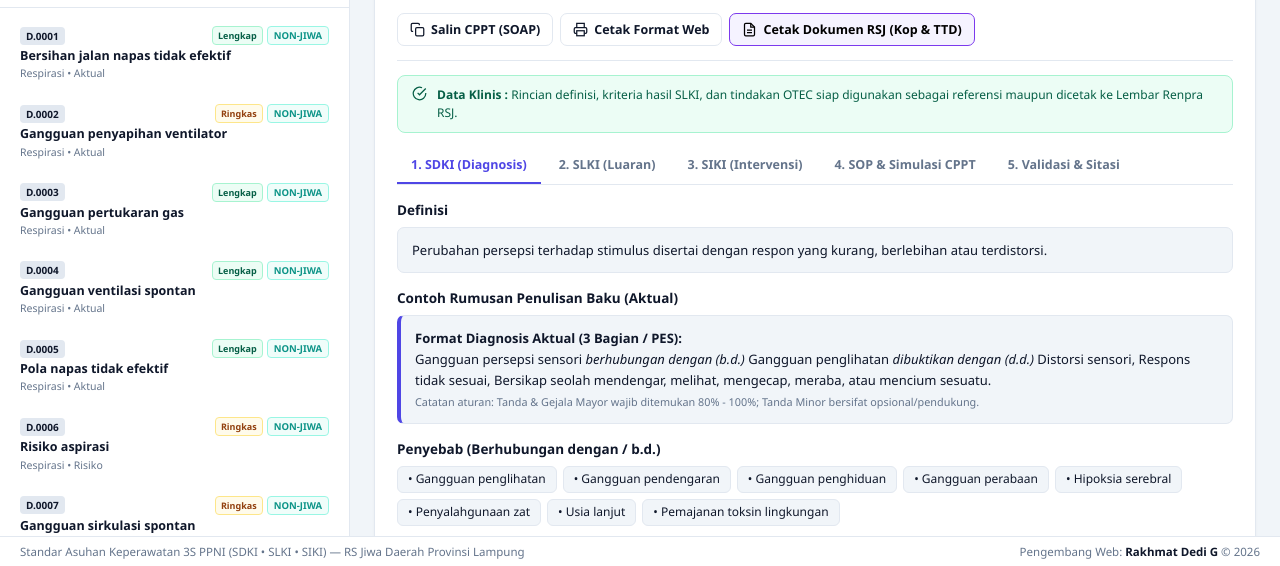
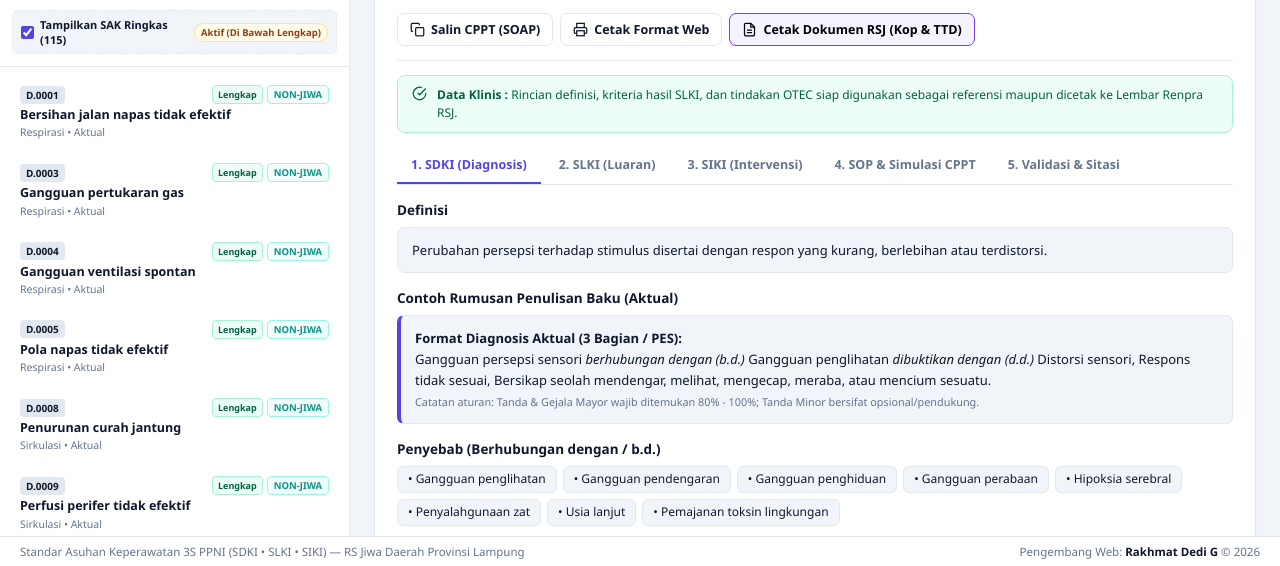
Before and after one commit to rakhmatdedigaiasistenngoding-crypto/SAK-standar-PPNI, a plain HTML site: page index.html in a window 1280 px wide. Shown: the part 234-800 px from the top of the page. Drawn offline with Linux system fonts and the light colour scheme.

Commit message:
feat(online-mode): hide audit button online & prioritize 34 verified SAK above ringkas toggle (v2.17)

```diff
--- a/index.html
+++ b/index.html
@@ -231,6 +231,15 @@
     .diag-item:hover { background: var(--bg); }
     .diag-item.active { background: var(--bg); border-color: var(--primary); box-shadow: inset 3px 0 0 var(--primary); }
     .diag-item-header { display: flex; align-items: center; justify-content: space-between; gap: 4px; margin-bottom: 3px; }
+    .ringkas-toggle-bar { margin-top: 7px; padding: 6px 8px; border-radius: 6px; background: var(--bg); border: 1px dashed var(--border); display: flex; align-items: center; justify-content: space-between; gap: 6px; font-size: 11px; color: var(--text-muted); }
+    .ringkas-toggle-lbl { display: flex; align-items: center; gap: 6px; cursor: pointer; font-weight: 600; color: var(--text); flex: 1; }
+    .ringkas-toggle-lbl input { accent-color: var(--primary); cursor: pointer; }
+    .ringkas-state-pill { font-size: 9.5px; font-weight: 700; padding: 2px 6px; border-radius: 999px; background: var(--warn-bg); color: var(--warn-text); border: 1px solid var(--warn-border); white-space: nowrap; }
+    .ringkas-state-pill.is-off { background: var(--border); color: var(--text-muted); border-color: transparent; }
+    .diag-section-divider { margin: 10px 2px 6px; padding: 5px 8px; font-size: 10px; font-weight: 700; text-transform: uppercase; letter-spacing: 0.04em; color: var(--warn-text); background: var(--warn-bg); border: 1px dashed var(--warn-border); border-radius: 6px; display: flex; align-items: center; justify-content: space-between; gap: 4px; }
+    .diag-item.is-ringkas { opacity: 0.78; background: rgba(148,163,184,0.06); border-left: 2px dashed var(--warn-border); padding: 7px 10px; }
+    .diag-item.is-ringkas:hover { opacity: 1; background: var(--bg); }
+    .diag-item.is-ringkas.active { opacity: 1; border-left: 3px solid var(--primary); }
     .badge-group { display: flex; align-items: center; gap: 4px; }
     .badge-code { font-size: 10px; font-weight: 700; padding: 2px 6px; border-radius: 4px; background: var(--border); color: var(--text); }
     .badge-jiwa { font-size: 9.5px; font-weight: 700; padding: 2px 6px; border-radius: 4px; background: var(--jiwa-bg); color: var(--jiwa); border: 1px solid var(--jiwa-border); }
@@ -515,11 +524,11 @@
           <button class="pill-btn active" id="pillAll" onclick="setFilter('ALL')">Semua (149)</button>
           <button class="pill-btn" id="pillJiwa" onclick="setFilter('JIWA')">
             <svg class="svg-ic-sm" viewBox="0 0 24 24" fill="none" stroke="currentColor" stroke-width="2"><path d="M9.5 2A2.5 2.5 0 0 1 12 4.5v15a2.5 2.5 0 0 1-4.96.44 2.5 2.5 0 0 1-2.96-3.08 3 3 0 0 1-.34-5.58 2.5 2.5 0 0 1 1.32-4.24 2.5 2.5 0 0 1 1.98-3A2.5 2.5 0 0 1 9.5 2Z"/><path d="M14.5 2A2.5 2.5 0 0 0 12 4.5v15a2.5 2.5 0 0 0 4.96.44 2.5 2.5 0 0 0 2.96-3.08 3 3 0 0 0 .34-5.58 2.5 2.5 0 0 0-1.32-4.24 2.5 2.5 0 0 0-1.98-3A2.5 2.5 0 0 0 14.5 2Z"/></svg>
-            Jiwa (41)
+            <span id="pillJiwaText">Jiwa (41)</span>
           </button>
           <button class="pill-btn" id="pillFisik" onclick="setFilter('NON-JIWA')">
             <svg class="svg-ic-sm" viewBox="0 0 24 24" fill="none" stroke="currentColor" stroke-width="2"><path d="M4.8 2.3A.3.3 0 1 0 5 2H4a2 2 0 0 0-2 2v5a6 6 0 0 0 6 6v0a6 6 0 0 0 6-6V4a2 2 0 0 0-2-2h-1a.2.2 0 1 0 .3.3"/><path d="M8 15v1a6 6 0 0 0 6 6v0a6 6 0 0 0 6-6v-4"/><circle cx="20" cy="10" r="2"/></svg>
-            Fisik (108)
+            <span id="pillFisikText">Fisik (108)</span>
           </button>
         </div>
         <div class="filter-row2">
@@ -540,11 +549,18 @@
             <option value="Interaksi Sosial">Interaksi Sosial (11)</option>
             <option value="Keamanan dan Proteksi">Keamanan & Proteksi (21)</option>
           </select>
-          <select id="statusSelect" class="subcat-select" onchange="renderList()">
+          <select id="statusSelect" class="subcat-select" onchange="onStatusSelectChange(this.value)">
             <option value="">-- Semua Status Data --</option>
             <option value="VERIFIED">Terverifikasi RSJ/PPNI (34)</option>
             <option value="TAKSONOMI_RINGKAS">Ringkasan Taksonomi (115)</option>
           </select>
+        </div>
+        <div class="ringkas-toggle-bar" id="ringkasToggleBar">
+          <label class="ringkas-toggle-lbl" title="Saat nonaktif, daftar mengutamakan 34 SAK lengkap terverifikasi; aktifkan untuk menampilkan 115 indeks Taksonomi Ringkas di bawahnya">
+            <input type="checkbox" id="chkShowRingkas" onchange="toggleShowRingkas(this.checked)">
+            <span>Tampilkan SAK Ringkas (115)</span>
+          </label>
+          <span class="ringkas-state-pill" id="ringkasStatePill">Nonaktif</span>
         </div>
       </div>
 
@@ -667,6 +683,7 @@
     let feedbackActiveTab = 0;
     let auditMode = false;
     let auditActiveTab = 0;
+    let showRingkas = !isOnlineDeployment(); // Online: default sembunyikan Ringkas (utamakan 34 Lengkap); Offline: tampil di bawah Lengkap
 
     function esc(s) {
       if (s === null || s === undefined) return '';
@@ -800,14 +817,97 @@
       renderList();
     }
 
+    function syncEnvironmentVisibility() {
+      const isOnline = isOnlineDeployment();
+      const auBtn = document.getElementById('btnAuditMode');
+      if (auBtn) auBtn.classList.toggle('online-hidden', isOnline);
+      if (isOnline && auditMode) {
+        auditMode = false;
+        if (auBtn) auBtn.classList.remove('active-mode');
+      }
+      showRingkas = !isOnline;
+      updateSidebarFilterCounters();
+    }
+
+    function updateSidebarFilterCounters() {
+      const pool = showRingkas ? DATA : DATA.filter(d => d.sumber_data !== 'TAKSONOMI_RINGKAS');
+      const totalCnt = pool.length;
+      const jiwaCnt = pool.filter(d => d.jenis_rsj === 'JIWA').length;
+      const fisikCnt = pool.filter(d => d.jenis_rsj === 'NON-JIWA').length;
+
+      const pillAll = document.getElementById('pillAll');
+      if (pillAll) pillAll.textContent = 'Semua (' + totalCnt + ')';
+      const pillJiwaTxt = document.getElementById('pillJiwaText');
+      if (pillJiwaTxt) pillJiwaTxt.textContent = 'Jiwa (' + jiwaCnt + ')';
+      const pillFisikTxt = document.getElementById('pillFisikText');
+      if (pillFisikTxt) pillFisikTxt.textContent = 'Fisik (' + fisikCnt + ')';
+
+      const chk = document.getElementById('chkShowRingkas');
+      if (chk) chk.checked = showRingkas;
+      const statePill = document.getElementById('ringkasStatePill');
+      if (statePill) {
+        statePill.textContent = showRingkas ? 'Aktif (Di Bawah Lengkap)' : 'Nonaktif (Fokus Lengkap)';
+        statePill.classList.toggle('is-off', !showRingkas);
+      }
+    }
+
+    function toggleShowRingkas(checked) {
+      showRingkas = Boolean(checked);
+      if (!showRingkas) {
+        const stEl = document.getElementById('statusSelect');
+        if (stEl && stEl.value === 'TAKSONOMI_RINGKAS') stEl.value = '';
+        const curItem = DATA.find(x => x.kode_sdki === selectedKode);
+        if (curItem && curItem.sumber_data === 'TAKSONOMI_RINGKAS') {
+          const firstVer = DATA.find(x => x.sumber_data !== 'TAKSONOMI_RINGKAS');
+          if (firstVer) {
+            selectedKode = firstVer.kode_sdki;
+            if (!learningMode && !cpptMode && !feedbackMode && !auditMode) renderDetail();
+          }
+        }
+      }
+      renderList();
+    }
+
+    function onStatusSelectChange(val) {
+      if (val === 'TAKSONOMI_RINGKAS' && !showRingkas) {
+        showRingkas = true;
+      }
+      renderList();
+    }
+
+    function renderDiagCard(item, qRaw) {
+      const isRingkas = item.sumber_data === 'TAKSONOMI_RINGKAS';
+      const isActive = item.kode_sdki === selectedKode && !learningMode && !cpptMode && !feedbackMode && !auditMode;
+      const jBadge = item.jenis_rsj === 'JIWA' ? '<span class="badge-jiwa">JIWA</span>' : '<span class="badge-fisik">NON-JIWA</span>';
+      const vBadge = isRingkas
+        ? '<span class="badge-ringkas">Ringkas</span>'
+        : '<span class="badge-verif">Lengkap</span>';
+      const snipObj = qRaw ? findSearchSnippet(item, qRaw) : null;
+      const snipHtml = (snipObj && snipObj.label !== 'Kode SDKI' && snipObj.label !== 'Diagnosis' && snipObj.label !== 'Subkategori')
+        ? `<div class="diag-match-snip"><span class="diag-match-lbl">${esc(snipObj.label)}:</span>${hlText(snipObj.snippet, qRaw)}</div>`
+        : '';
+      return `<div class="diag-item ${isRingkas ? 'is-ringkas' : ''} ${isActive ? 'active' : ''}" onclick="selectDiagnosis('${item.kode_sdki}')">
+        <div class="diag-item-header">
+          <span class="badge-code">${hlText(item.kode_sdki, qRaw)}</span>
+          <div class="badge-group">${vBadge} ${jBadge}</div>
+        </div>
+        <div class="diag-title">${hlText(item.nama_diagnosis, qRaw)}</div>
+        <div class="diag-meta">${hlText(item.subkategori, qRaw)} &bull; ${esc(item.jenis_diagnosis)}</div>
+        ${snipHtml}
+      </div>`;
+    }
+
     function renderList() {
+      updateSidebarFilterCounters();
       const qRaw = getQuery();
       const q = qRaw.toLowerCase();
       const sub = document.getElementById('subcatSelect').value;
       const stFilter = document.getElementById('statusSelect').value;
       const listEl = document.getElementById('diagList');
+      const allowRingkas = showRingkas || stFilter === 'TAKSONOMI_RINGKAS';
 
       const filtered = DATA.filter(item => {
+        if (!allowRingkas && item.sumber_data === 'TAKSONOMI_RINGKAS') return false;
         if (activeFilter !== 'ALL' && item.jenis_rsj !== activeFilter) return false;
         if (sub && item.subkategori !== sub) return false;
         if (stFilter === 'VERIFIED' && item.sumber_data === 'TAKSONOMI_RINGKAS') return false;
@@ -824,26 +924,15 @@
         return;
       }
 
-      listEl.innerHTML = filtered.map(item => {
-        const isActive = item.kode_sdki === selectedKode && !learningMode && !cpptMode && !feedbackMode && !auditMode;
-        const jBadge = item.jenis_rsj === 'JIWA' ? '<span class="badge-jiwa">JIWA</span>' : '<span class="badge-fisik">NON-JIWA</span>';
-        const vBadge = item.sumber_data === 'TAKSONOMI_RINGKAS'
-          ? '<span class="badge-ringkas">Ringkas</span>'
-          : '<span class="badge-verif">Lengkap</span>';
-        const snipObj = q ? findSearchSnippet(item, qRaw) : null;
-        const snipHtml = (snipObj && snipObj.label !== 'Kode SDKI' && snipObj.label !== 'Diagnosis' && snipObj.label !== 'Subkategori')
-          ? `<div class="diag-match-snip"><span class="diag-match-lbl">${esc(snipObj.label)}:</span>${hlText(snipObj.snippet, qRaw)}</div>`
-          : '';
-        return `<div class="diag-item ${isActive ? 'active' : ''}" onclick="selectDiagnosis('${item.kode_sdki}')">
-          <div class="diag-item-header">
-            <span class="badge-code">${hlText(item.kode_sdki, qRaw)}</span>
-            <div class="badge-group">${vBadge} ${jBadge}</div>
-          </div>
-          <div class="diag-title">${hlText(item.nama_diagnosis, qRaw)}</div>
-          <div class="diag-meta">${hlText(item.subkategori, qRaw)} &bull; ${esc(item.jenis_diagnosis)}</div>
-          ${snipHtml}
-        </div>`;
-      }).join('');
+      const verifiedItems = filtered.filter(item => item.sumber_data !== 'TAKSONOMI_RINGKAS');
+      const ringkasItems = filtered.filter(item => item.sumber_data === 'TAKSONOMI_RINGKAS');
+
+      let html = verifiedItems.map(item => renderDiagCard(item, qRaw)).join('');
+      if (ringkasItems.length > 0) {
+        html += `<div class="diag-section-divider"><span>Taksonomi Ringkas (${ringkasItems.length})</span><small>Di Bawah Lengkap</small></div>`;
+        html += ringkasItems.map(item => renderDiagCard(item, qRaw)).join('');
+      }
+      listEl.innerHTML = html;
     }
 
     function selectDiagnosis(kode) {
@@ -4071,6 +4160,7 @@ Status Verifikasi: ${verifLine}`;
     }
 
     // Initialize
+    syncEnvironmentVisibility();
     renderList();
     renderDetail();
   </script>
```
